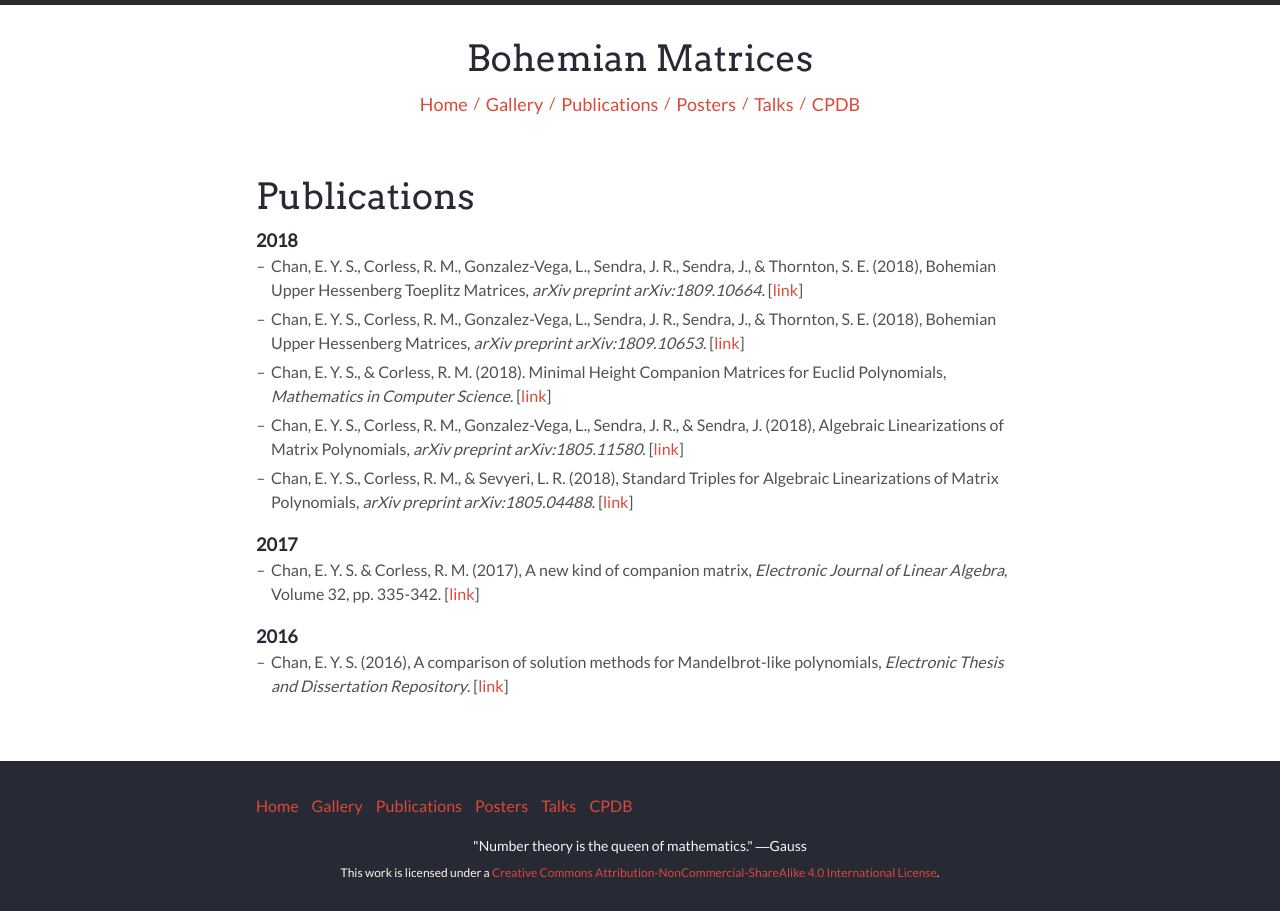
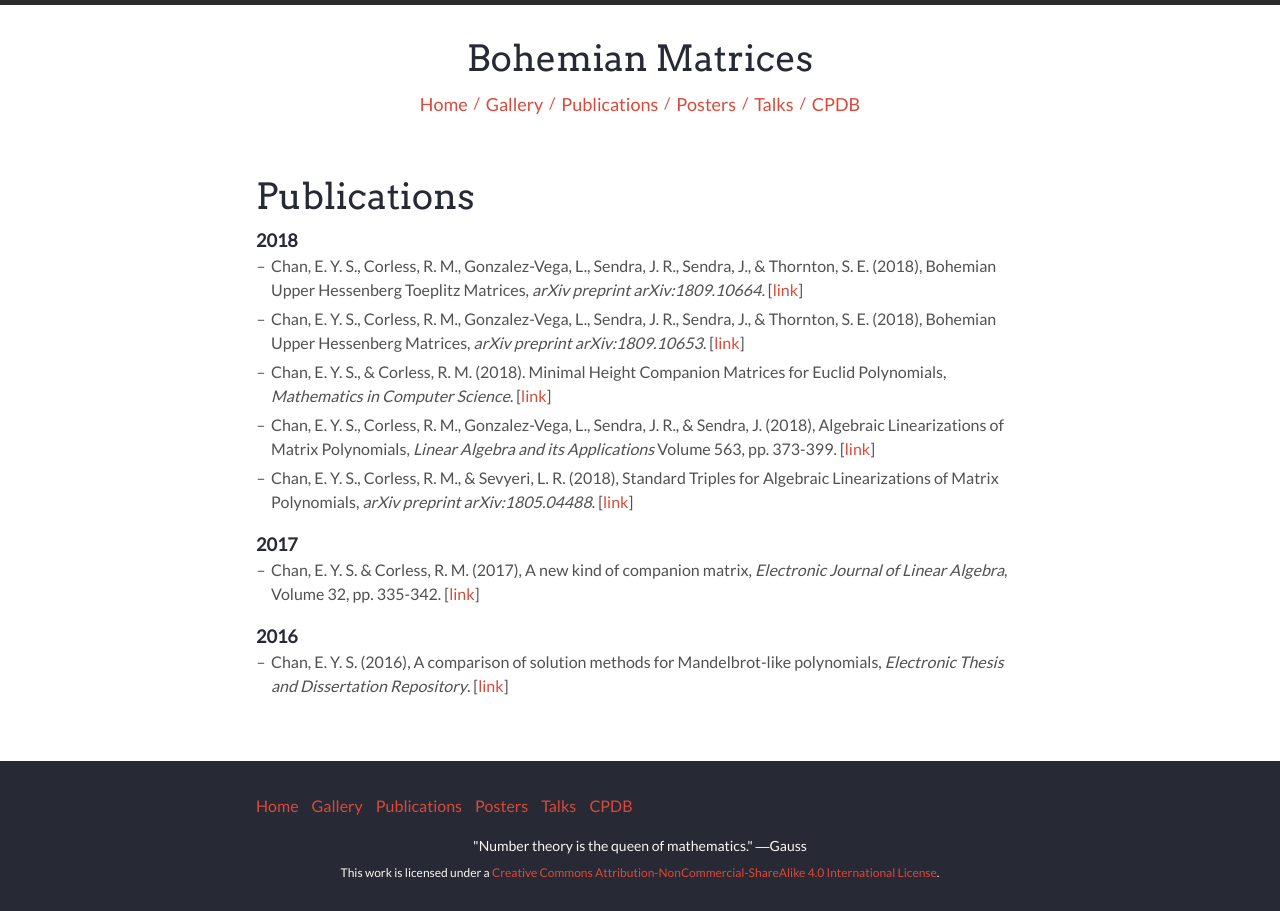
Before and after one commit to BohemianMatrices/BohemianMatrices, a Jekyll site: the page built from publications.md, in a window 1280 px wide. Built offline with Jekyll 4.4.1, drawn with Linux system fonts in a browser that asks for light colours; nearby versions of some CDN libraries.

Commit message:
Updated algebraic linearizations reference

```diff
--- a/publications.md
+++ b/publications.md
@@ -4,14 +4,11 @@ title: Publications
 permalink: /publications/
 ---
 
-
-
-
 #### 2018
 - Chan, E. Y. S., Corless, R. M., Gonzalez-Vega, L., Sendra, J. R., Sendra, J., & Thornton, S. E. (2018), Bohemian Upper Hessenberg Toeplitz Matrices, <i>arXiv preprint arXiv:1809.10664.</i> [<a href="https://arxiv.org/abs/1809.10664" target="_blank">link</a>]
 - Chan, E. Y. S., Corless, R. M., Gonzalez-Vega, L., Sendra, J. R., Sendra, J., & Thornton, S. E. (2018), Bohemian Upper Hessenberg Matrices, <i>arXiv preprint arXiv:1809.10653.</i> [<a href="https://arxiv.org/abs/1809.10653" target="_blank">link</a>]
 - Chan, E. Y. S., & Corless, R. M. (2018). Minimal Height Companion Matrices for Euclid Polynomials, <i>Mathematics in Computer Science.</i> [<a href="https://link.springer.com/article/10.1007%2Fs11786-018-0364-2" target="_blank">link</a>]
-- Chan, E. Y. S., Corless, R. M., Gonzalez-Vega, L., Sendra, J. R., & Sendra, J. (2018), Algebraic Linearizations of Matrix Polynomials, <i>arXiv preprint arXiv:1805.11580</i>. [<a href="https://arxiv.org/abs/1805.11580" target="_blank">link</a>]
+- Chan, E. Y. S., Corless, R. M., Gonzalez-Vega, L., Sendra, J. R., & Sendra, J. (2018), Algebraic Linearizations of Matrix Polynomials, <i>Linear Algebra and its Applications</i> Volume 563, pp. 373-399. [<a target="_blank" href="https://www.sciencedirect.com/science/article/abs/pii/S0024379518305160">link</a>]
 - Chan, E. Y. S., Corless, R. M., & Sevyeri, L. R. (2018), Standard Triples for Algebraic Linearizations of Matrix Polynomials, <i>arXiv preprint arXiv:1805.04488</i>.  [<a href="https://arxiv.org/abs/1805.04488" target="_blank">link</a>]
 
 
```
